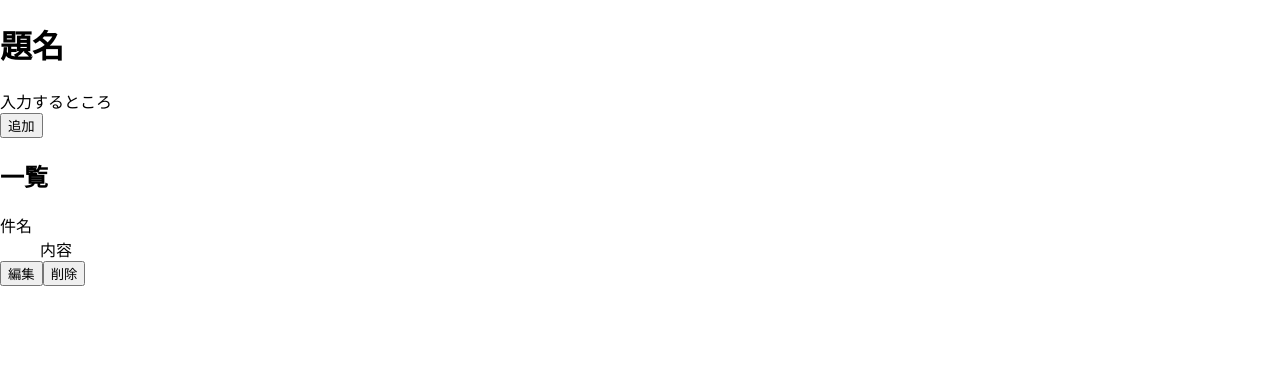
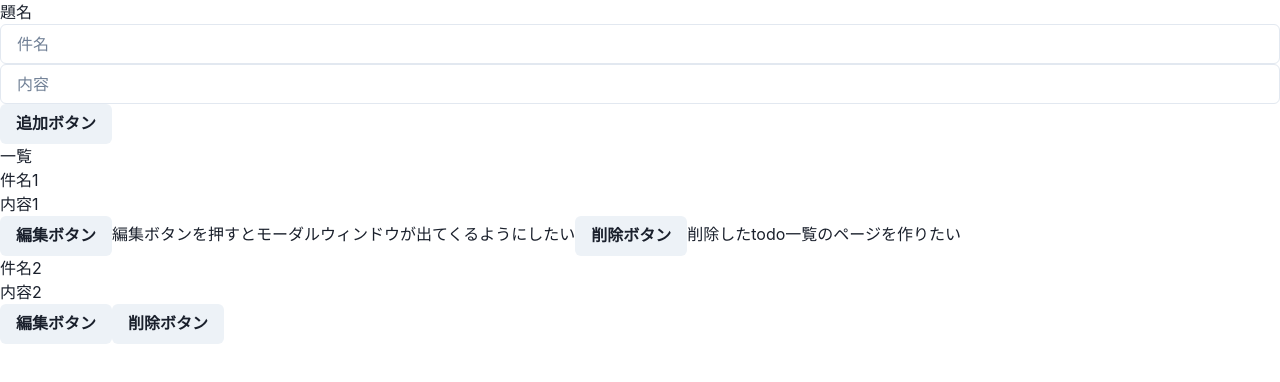
Before and after one commit to HaChi0624/ts-todo, a React (Create React App) app: page / in a window 1280 px wide. Shown: the top 382 px of the page. Built offline with nearby package versions, Linux system fonts and the light colour scheme.

Commit message:
chakra uiの導入

```diff
--- a/package.json
+++ b/package.json
@@ -3,9 +3,9 @@
   "version": "0.1.0",
   "private": true,
   "dependencies": {
+    "@chakra-ui/react": "^2.5.2",
     "@emotion/react": "^11.10.6",
     "@emotion/styled": "^11.10.6",
-    "@mui/material": "^5.11.10",
     "@testing-library/jest-dom": "^5.16.5",
     "@testing-library/react": "^13.4.0",
     "@testing-library/user-event": "^13.5.0",
@@ -13,6 +13,7 @@
     "@types/node": "^16.18.12",
     "@types/react": "^18.0.28",
     "@types/react-dom": "^18.0.11",
+    "framer-motion": "^10.8.5",
     "react": "^18.2.0",
     "react-dom": "^18.2.0",
     "react-scripts": "5.0.1",
--- a/src/App.tsx
+++ b/src/App.tsx
@@ -1,22 +1,35 @@
+import { ChakraProvider } from "@chakra-ui/react";
+import { Input, Button } from "@chakra-ui/react"
+import { Box } from "@chakra-ui/layout";
+
 const App = () => {
   return (
-    <>
+    <ChakraProvider>
       <h1>題名</h1>
-      <div>
-        入力するところ
+      <Box>
+        <Input placeholder="件名" />
+        <Input placeholder="内容" />
         <br />
-        <button>追加</button>
-      </div>
-      <div>
+        <Button>追加ボタン</Button>
+      </Box>
+      <Box>
         <h2>一覧</h2>
         <dl>
-          <dt>件名</dt>
-          <dd>内容</dd>
-          <button>編集</button>
-          <button>削除</button>
+          <dt>件名1</dt>
+          <dd>内容1</dd>
+          <Button>編集ボタン</Button>
+          編集ボタンを押すとモーダルウィンドウが出てくるようにしたい
+          <Button>削除ボタン</Button>
+          削除したtodo一覧のページを作りたい
         </dl>
-      </div>
-    </>
+        <dl>
+          <dt>件名2</dt>
+          <dd>内容2</dd>
+          <Button>編集ボタン</Button>
+          <Button>削除ボタン</Button>
+        </dl>
+      </Box>
+    </ChakraProvider>
   );
 };
 
```
Also changed, not shown: 1 other file (tests, documents, lock files or other folders).
